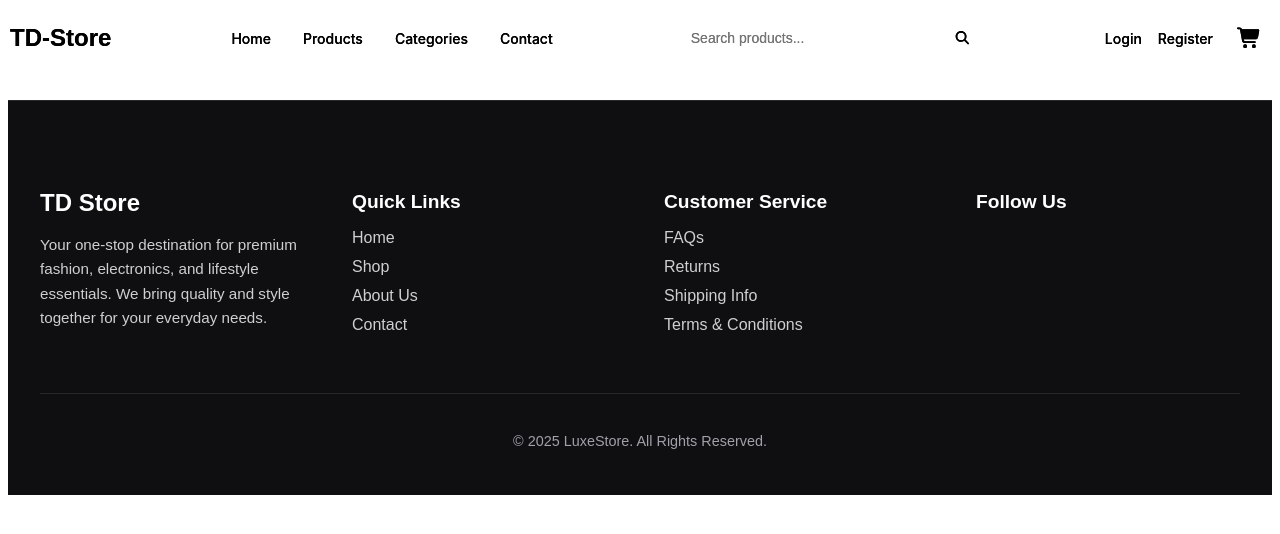
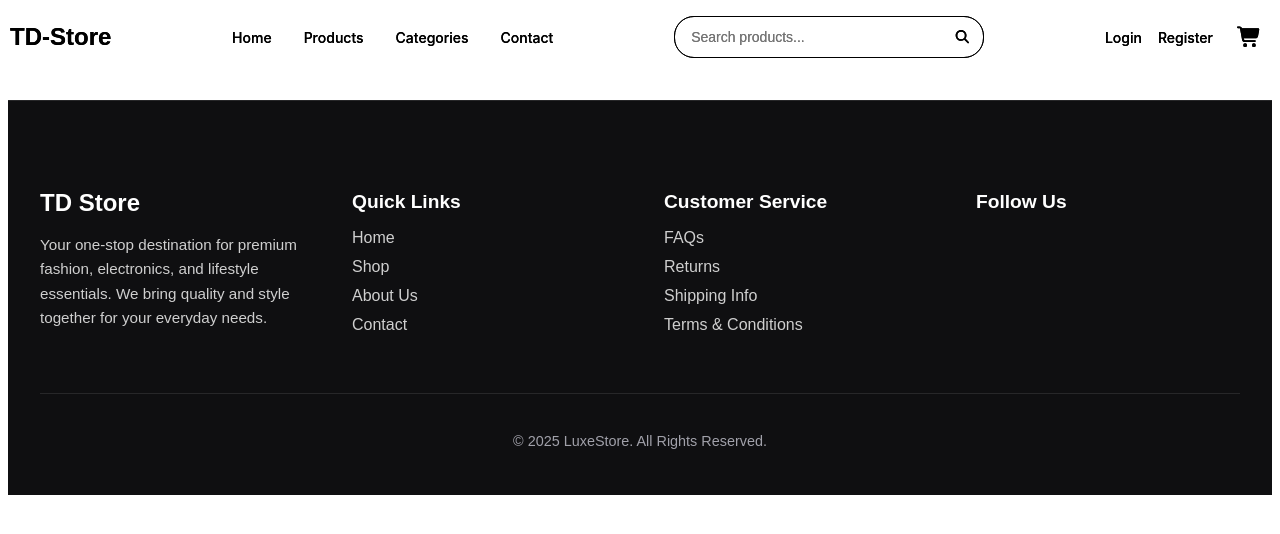
Before and after one commit to taiwodominion/TD-Store, a React (Vite) app: page /login in a window 1280 px wide. Shown: the top 534 px of the page. Built offline with nearby package versions, Linux system fonts and the light colour scheme; a web font is replaced by a local one.

Commit message:
Made changes in the navbar cart badge and search icon and also the products header in the product page

```diff
--- a/src/css/AllProducts.css
+++ b/src/css/AllProducts.css
@@ -54,6 +54,10 @@
   .all-products-grid {
     grid-template-columns: 1fr;
   }
+
+  .all-products-header {
+    display: block;
+  }
 }
 
 .all-products-grid > * {
--- a/src/css/Hero.css
+++ b/src/css/Hero.css
@@ -119,7 +119,6 @@
   box-shadow: 0 8px 25px rgba(79, 70, 229, 0.4);
 }
 
-
 .hero-indicators {
   position: absolute;
   bottom: 2rem;
--- a/src/css/Navbar.css
+++ b/src/css/Navbar.css
@@ -509,7 +509,8 @@
   border-radius: var(--radius-lg);
   padding: 0.25rem;
   min-width: 300px;
-  border: 2px solid transparent;
+  border: 1px solid black;
+  border-radius: 20px;
   transition: border-color var(--transition-fast);
 }
 
@@ -594,14 +595,15 @@
   position: absolute;
   top: -6px;
   right: -8px;
-  background: crimson;
+  background: rgb(220, 20, 20);
   color: white;
   border-radius: 50%;
   padding: 2px 6px;
   font-size: 0.7rem;
   font-weight: bold;
   line-height: 1;
-  min-width: 18px;
+  padding: 4px 8px;
+  /* min-width: 18px; */
   text-align: center;
   display: inline-block;
   z-index: 1002;
```
